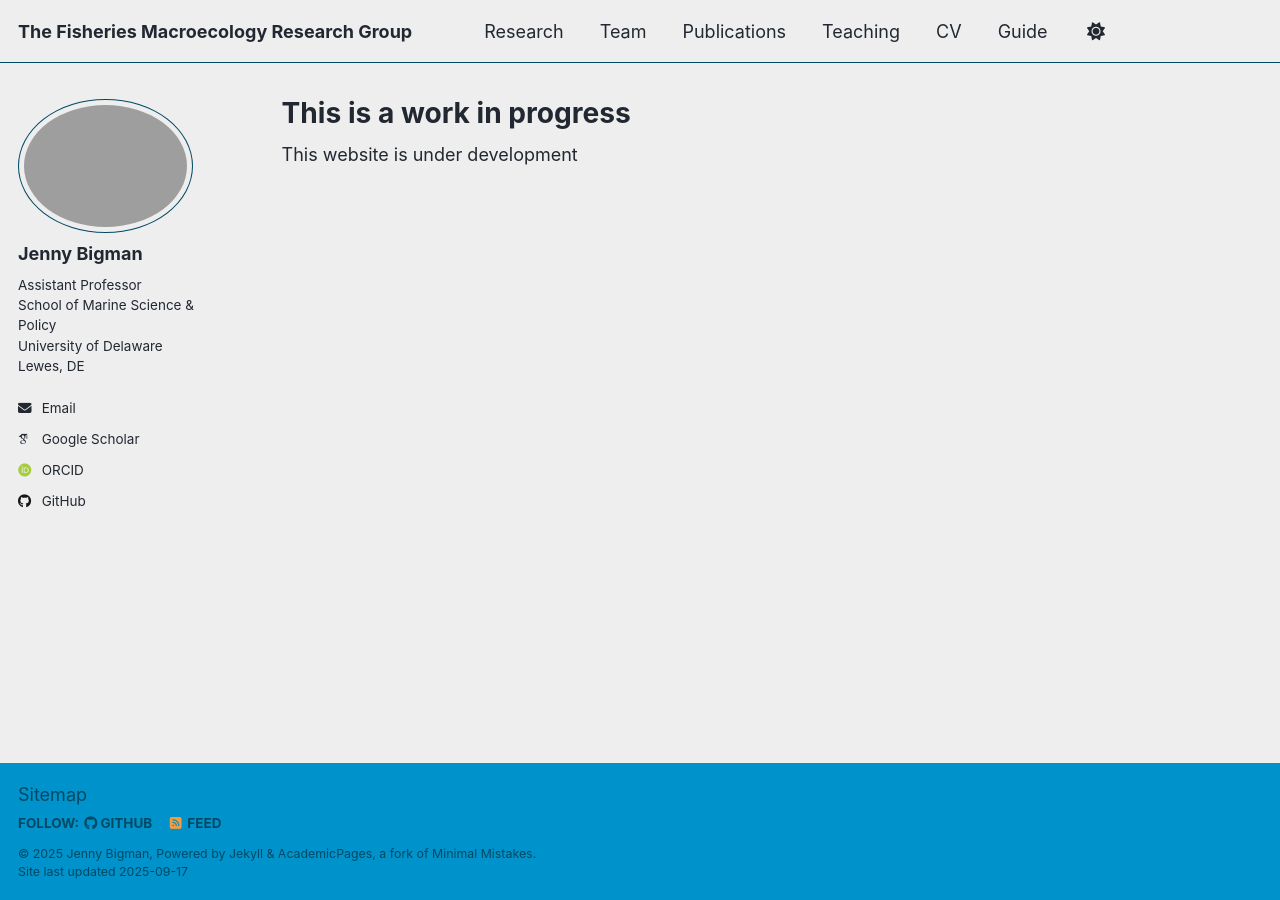
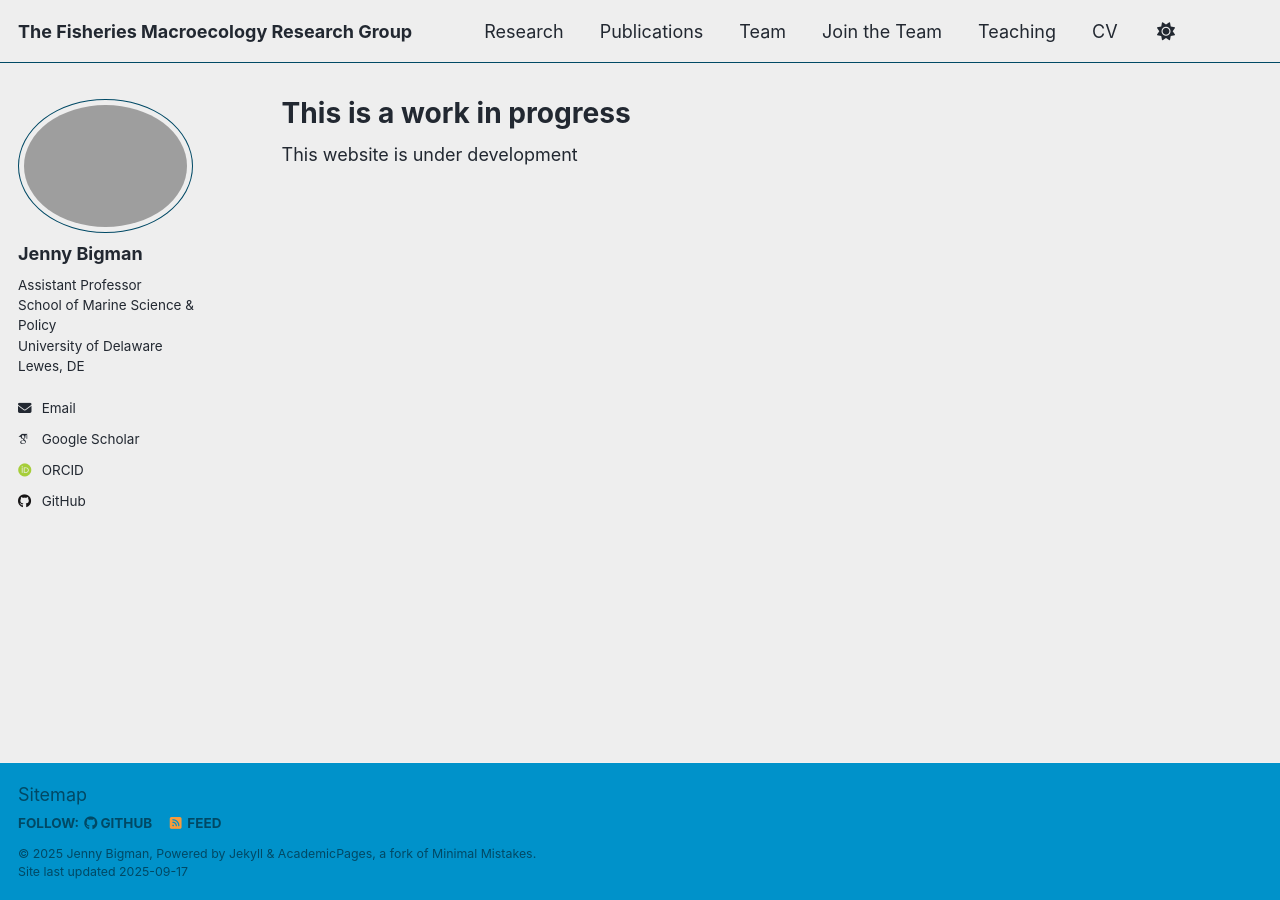
Before and after one commit to jennybigman/jennybigman.github.io, a Jekyll site: the page built from _pages/about.md, in a window 1280 px wide. Built offline with Jekyll 4.4.1, drawn with Linux system fonts in a browser that asks for light colours; some web fonts are replaced; a script that is not in the unit is left out.

Commit message:
adding tabs

```diff
--- a/_data/navigation.yml
+++ b/_data/navigation.yml
@@ -12,11 +12,14 @@ main:
   - title: "Research"
     url: /research/
 
+  - title: "Publications"
+    url: /publications/
+
   - title: "Team"
     url: /team/
 
-  - title: "Publications"
-    url: /publications/
+  - title: "Join the Team"
+    url: /team/
 
   - title: "Teaching"
     url: /teaching/
@@ -26,6 +29,3 @@ main:
 
   # - title: "CV"
   #   url: /cv-json/
-
-  - title: "Guide"
-    url: /markdown/
```
Also changed, not shown: jointheteam.Rmd (added, +7 -0 lines).
